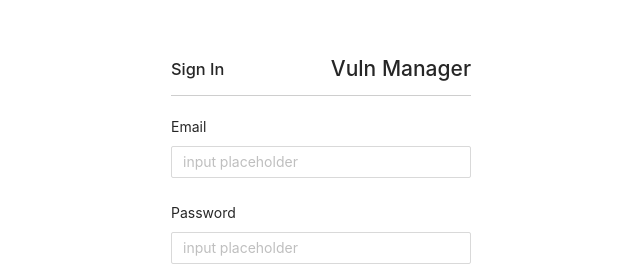
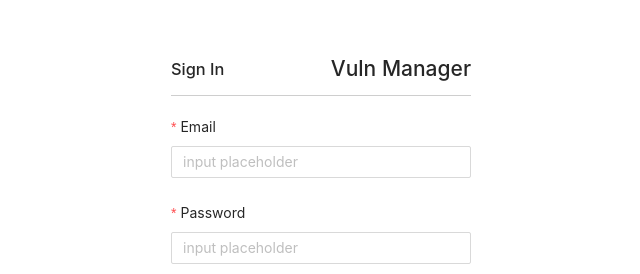
Before and after one commit to yotta0/vuln-manager, a React (Create React App) app in the folder front_end/: page /login in a window 1280 px wide. Shown: the part 191-465 px from the top of the page, without its empty margins (319-959 px from the left). Built offline with nearby package versions, Linux system fonts and the light colour scheme; the HTML template or start-up script is replaced by a standard one.

Commit message:
feat(front-end): added correct submits and loading for AuthComponents

```diff
--- a/front_end/src/components/AuthComponent.tsx
+++ b/front_end/src/components/AuthComponent.tsx
@@ -1,13 +1,16 @@
 import {FC} from 'react'
 import {Form, Input, Button} from 'antd'
 import {Link} from 'react-router-dom'
+import { DataProps} from '../utils/types'
 
 interface AuthComponentProps {
-    titleText?: string,
-    isPassword?: boolean,
-    bottonText?: string,
-    linkText?: string,
+    titleText?: string
+    isPassword?: boolean
+    bottonText?: string
+    linkText?: string
     linkPath?: string
+    onSubmit: (values: DataProps) => void,
+    loading?: boolean
 }
 
 const AuthComponent:FC<AuthComponentProps> = ({
@@ -15,23 +18,34 @@ const AuthComponent:FC<AuthComponentProps> = ({
     isPassword = true,
     bottonText = 'Login',
     linkText = 'New User',
-    linkPath = '/check-user'
+    linkPath = '/check-user',
+    onSubmit,
+    loading = false
 }) => {
+
     return <div className='login'>
         <div className="inner">
             <div className="header">
                 <h3>{titleText}</h3>
                 <h2>Vuln Manager</h2>
             </div>
-            <Form layout={'vertical'}>
-                <Form.Item label="Email">
+            <Form layout={'vertical'} onFinish={onSubmit}>
+                <Form.Item
+                    label="Email"
+                    name='email'
+                    rules={[{ required: true, message: 'Please input your username!'}]}
+                    >
                     <Input placeholder="input placeholder" type='email'/>
                 </Form.Item>
-                {isPassword && <Form.Item label="Password">
+                {isPassword && <Form.Item
+                    label="Password"
+                    name='password'
+                    rules={[{ required: true, message: 'Please input your password!'}]}
+                    >
                     <Input placeholder="input placeholder" type='password'/>
                 </Form.Item>}
                 <Form.Item>
-                    <Button type="primary" block>{bottonText}</Button>
+                    <Button htmlType='submit' type="primary" block loading={loading}>{bottonText}</Button>
                 </Form.Item>
             </Form>
             <Link to={linkPath} >{linkText}</Link>
```
